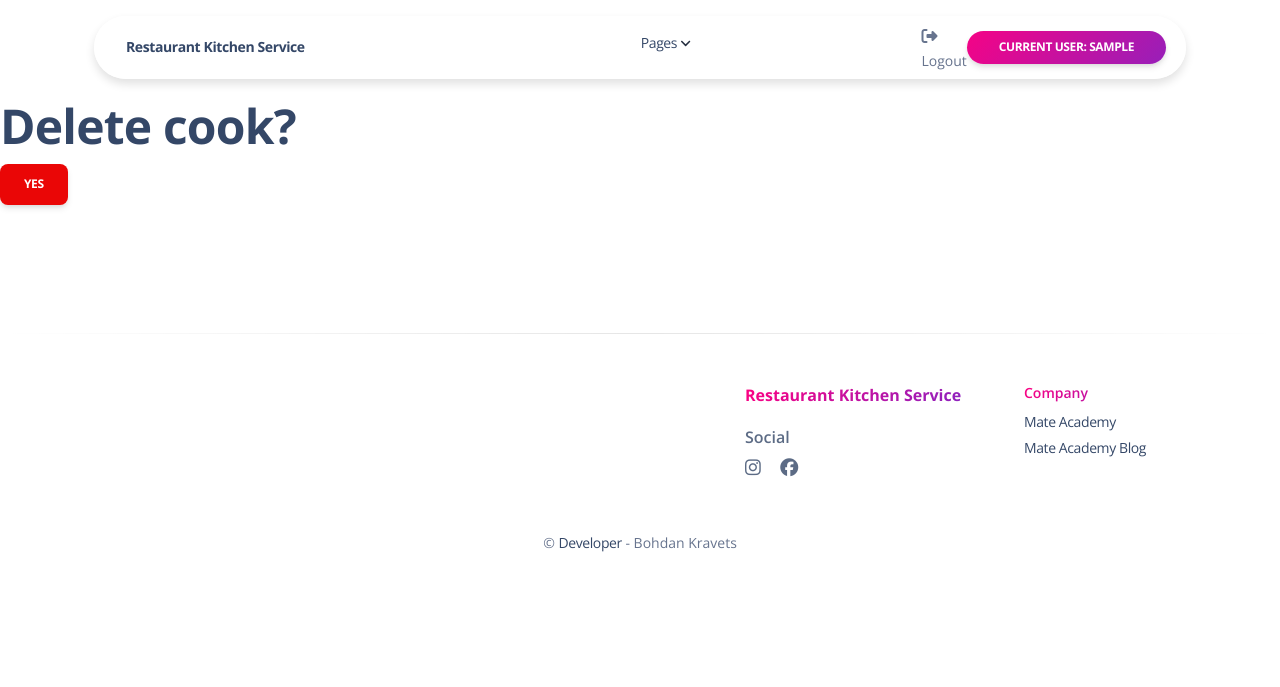
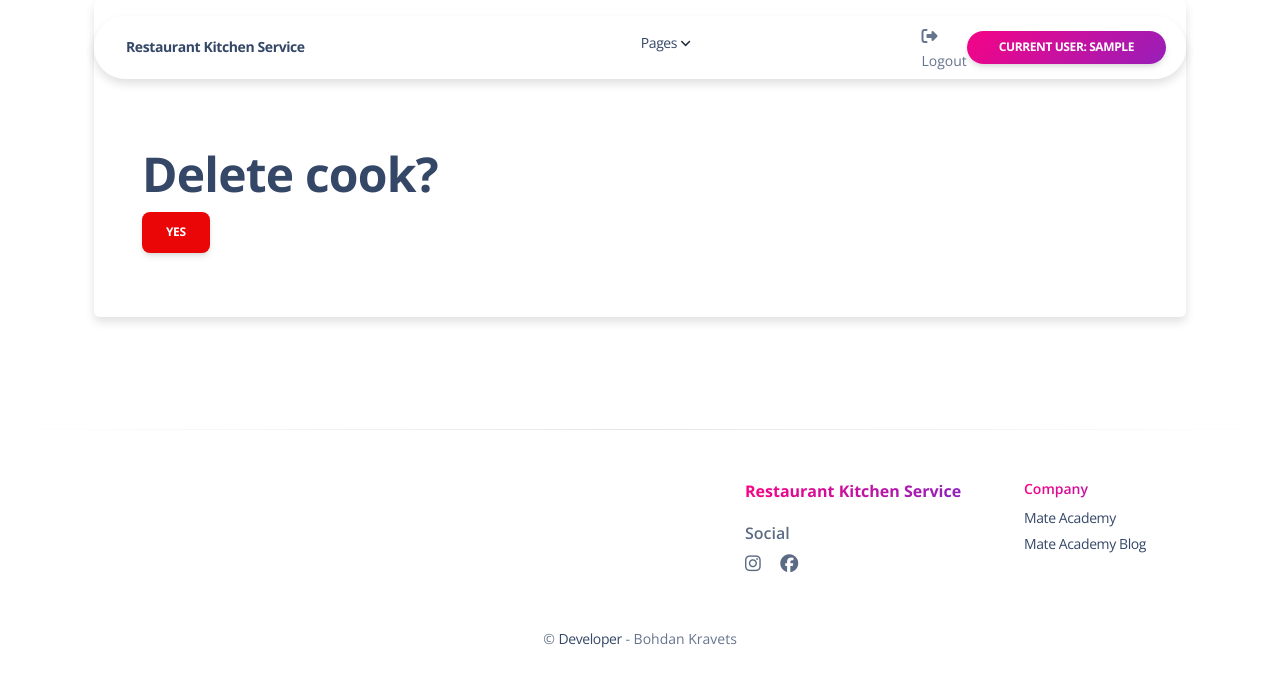
Before and after one commit to kravetb/restaurant-kitchen-service, a Django app: page /cooks/1/delete/ in a window 1280 px wide. Shown: the top 687 px of the page. Run offline with Django 5.2, Linux system fonts and the light colour scheme; the visitor is signed in with stand-in values (Sample User, id 1); data comes from the database, SQL or seed files in the repository; some libraries are stand-ins or nearby versions.

Commit message:
Change dish_type_form.html, dish_type_confirm_delete.html, dish_confirm_delete.html and cook_confrim_delete.html

```diff
--- a/templates/kitchen/cook_confirm_delete.html
+++ b/templates/kitchen/cook_confirm_delete.html
@@ -1,10 +1,20 @@
 {% extends "layouts/base_sections.html" %}
 
 {% block content %}
-  <h1 class="mt-7 text-start">Delete cook?</h1>
-  <form action="" method="post" class="text-start">
-    {% csrf_token %}
+<section class="vh-lg-100 mt-5 mt-lg-0 bg-soft d-flex align-items-center">
+  <div class="container">
+    <div class="row form-bg-image">
+      <div class="col-12 d-flex align-items-center">
+        <div class="signin-inner my-3 my-lg-0 bg-white shadow border-0 rounded p-4 p-lg-5 w-100 fmxw-500 ms-0 text-start">
+          <h1 class="mt-7 text-start">Delete cook?</h1>
+          <form action="" method="post" class="text-start">
+            {% csrf_token %}
 
-    <input type="submit" value="Yes" class="btn btn-danger">
-  </form>
+            <input type="submit" value="Yes" class="btn btn-danger">
+          </form>
+        </div>
+      </div>
+    </div>
+  </div>
+</section>
 {% endblock %}
```
Also changed, not shown: templates/kitchen/dish_confirm_delete.html (+15 -5 lines), templates/kitchen/dish_type_confirm_delete.html (+15 -5 lines), templates/kitchen/dish_type_form.html (+10 -0 lines).
